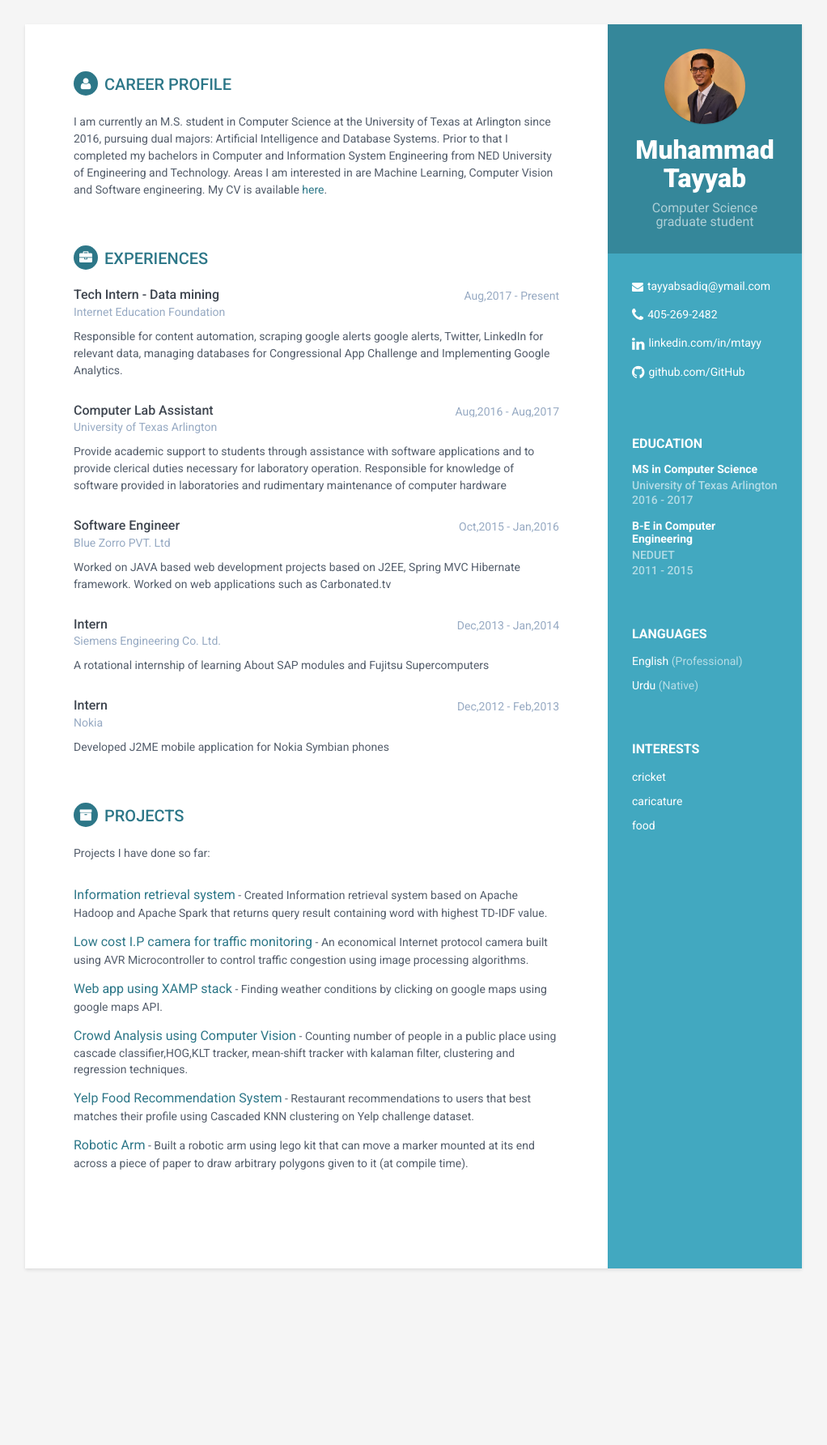
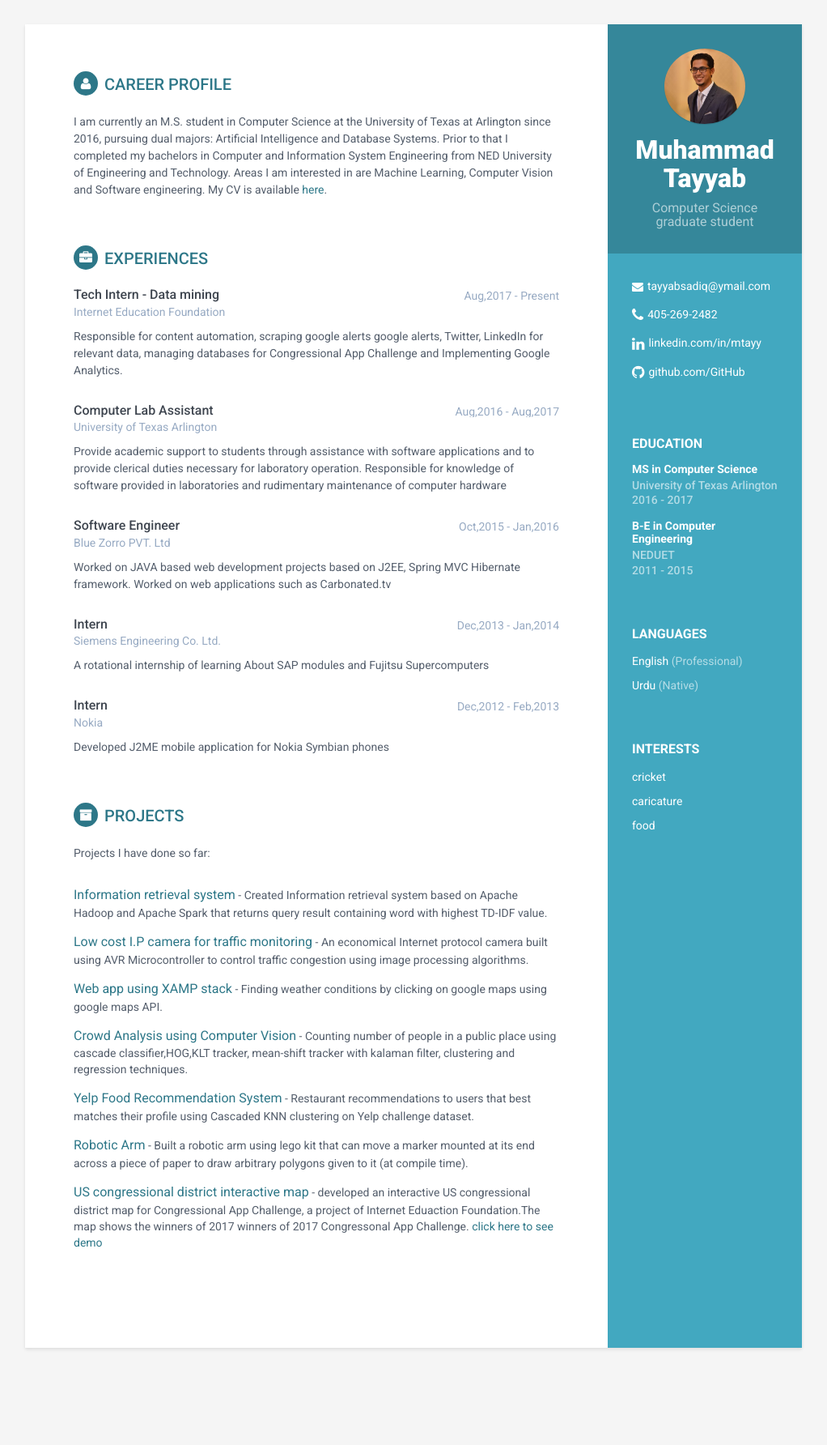
Before and after one commit to mtayyab-s/cv, a Jekyll site: the page built from index.html, in a window 1280 px wide. Shown: the whole page at 81% size, without its empty margins (129-1151 px from the left). Built offline with Jekyll 4.4.1, drawn with Linux system fonts in a browser that asks for light colours; before the commit the page ends 1686 px from its top, so only the background shows below that.

Commit message:
'adding'

```diff
--- a/_includes/projects.html
+++ b/_includes/projects.html
@@ -22,5 +22,8 @@
                 </div><!--//item-->
                 <div class="item">
                     <span class="project-title"><a href="https://github.com/mtayyab-s/Robotic-Arm" target="_blank">Robotic Arm</a></span> - <span class="project-tagline">Built a robotic arm  using lego kit that can move a marker mounted at its end across a piece of paper to draw arbitrary polygons given to it (at compile time). </span>
+                </div><!--//item--><div class="item">
+                    <span class="project-title"><a href="https://github.com/mtayyab-s/maps" target="_blank">US congressional district interactive map</a></span> - <span class="project-tagline">developed an interactive US congressional district map for Congressional App Challenge, a project of Internet Eduaction Foundation.The map shows the winners of 2017 winners of 2017 Congressonal App Challenge. <a href="http://www.congressionalappchallenge.us/about/2017-winners/" target="_blank">click here to see demo</a></span>
                 </div><!--//item-->
+
             </section><!--//section-->
```
